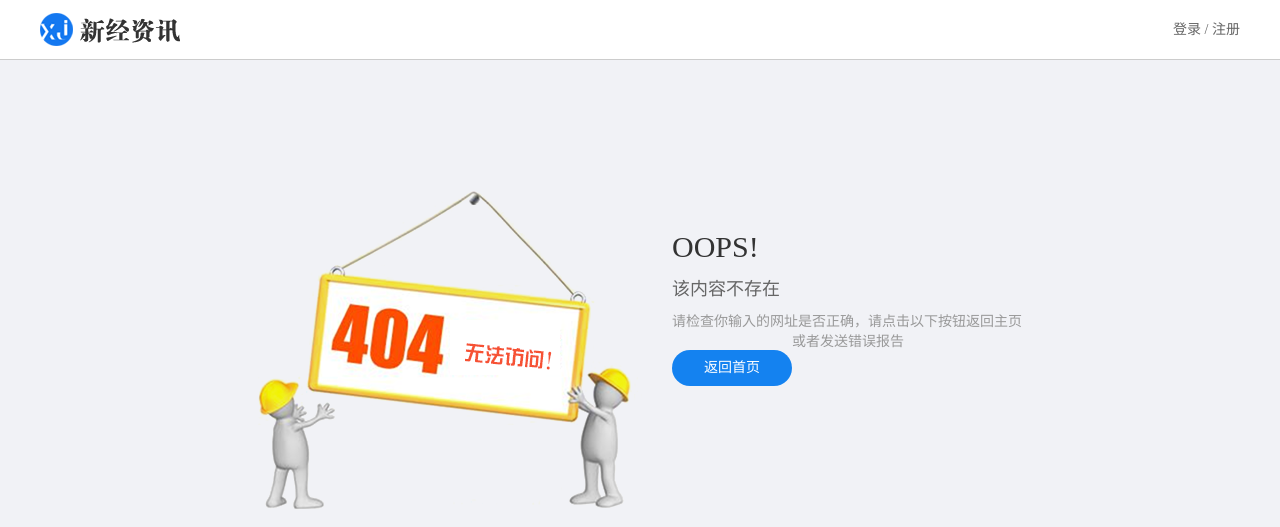
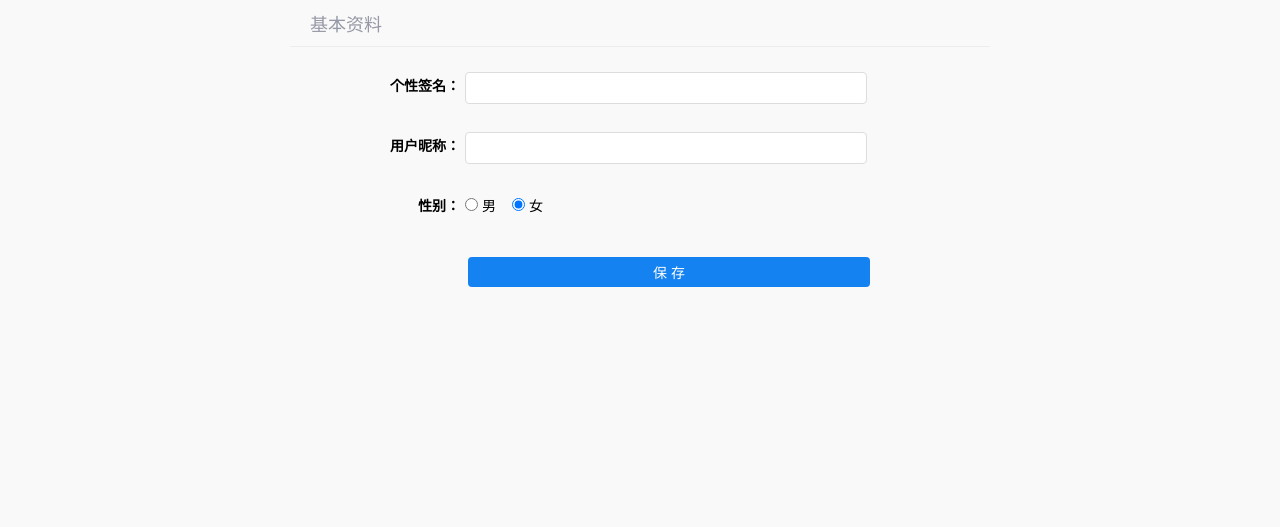
Before and after one commit to shiwanlinswl/Project-Flask, a Flask app: page /user/base_info in a window 1280 px wide. Shown: the top 527 px of the page. Run offline with Flask 2, Linux system fonts and the light colour scheme; parts of the project's set-up code (start-up, migrations or seed data) failed here and were passed over; some libraries are stand-ins or nearby versions.

Commit message:
查询用户基本资料并展示

```diff
--- a/info/modules/profile/views.py
+++ b/info/modules/profile/views.py
@@ -1,6 +1,21 @@
-from flask import render_template, g
+from flask import render_template, g, request
 from . import profile_bp
 from info.utils.common import get_user_data
+
+
+@profile_bp.route("/base_info", methods=["POST", "GET"])
+@get_user_data
+def user_base_info():
+    """
+    基本资料
+    :return:
+    """
+    if request.method == "GET":
+        user = g.user
+        data = {
+            "user_info": user.to_dict() if user else None
+        }
+        return render_template("profile/user_base_info.html", data=data)
 
 
 @profile_bp.route("/info")
--- a/info/templates/profile/user.html
+++ b/info/templates/profile/user.html
@@ -16,7 +16,7 @@
             <div class="user_center_name">{{ data.user_info.nick_name }}</div>
 
 			<ul class="option_list">
-				<li class="active"><a href="../../static/news/html/user_base_info.html" target="main_frame">基本资料</a></li>
+				<li class="active"><a href="{{ url_for("profile.user_base_info") }}" target="main_frame">基本资料</a></li>
 				<li><a href="../../static/news/html/user_pic_info.html" target="main_frame">头像设置</a></li>
 				<li><a href="../../static/news/html/user_follow.html" target="main_frame">我的关注</a></li>
 				<li><a href="../../static/news/html/user_pass_info.html" target="main_frame">密码修改</a></li>
@@ -26,7 +26,7 @@
 			</ul>
 		</div>
     <div class="user_con fr">
-			<iframe src="../../static/news/html/user_base_info.html" frameborder="0" name="main_frame" class="main_frame" id="main_frame"></iframe>
+			<iframe src="{{ url_for("profile.user_base_info") }}" frameborder="0" name="main_frame" class="main_frame" id="main_frame"></iframe>
 		</div>
 {% endblock %}
 
--- /dev/null
+++ b/info/templates/profile/user_base_info.html
@@ -0,0 +1,38 @@
+<!DOCTYPE html>
+<html lang="en">
+<head>
+    <meta charset="UTF-8">
+    <title>用户中心</title>
+    <link rel="stylesheet" type="text/css" href="../../static/news/css/reset.css">
+    <link rel="stylesheet" type="text/css" href="../../static/news/css/main.css">
+    <script type="text/javascript" src="../../static/news/js/jquery-1.12.4.min.js"></script>
+    <script type="text/javascript" src="../../static/news/js/user_base_info.js"></script>
+
+</head>
+<body class="inframe_body">
+    <form class="base_info">
+    <h3>基本资料</h3>
+    <div class="form-group">
+        <label>个性签名：</label>
+        <input type="text" id="signature" name="signature" class="input_txt" value="{{ data.user_info.signature }}">
+    </div>
+    <div class="form-group">
+        <label>用户昵称：</label>
+        <input type="text" id="nick_name" name="nick_name" class="input_txt" value="{{ data.user_info.nick_name }}">
+    </div>
+    <div class="form-group">
+        <label>性别：</label>
+        {% if data.user_info.gender == "MAN" %}
+            <input class="gender" type="radio" name="gender" checked="checked" value="MAN"> <b>男</b>
+            <input class="gender" class="gender" type="radio" name="gender" value="WOMAN">  <b>女</b>
+        {% else %}
+            <input class="gender" type="radio" name="gender" value="MAN"> <b>男</b>&nbsp;&nbsp;&nbsp;
+            <input class="gender" type="radio" name="gender" value="WOMAN" checked="checked">  <b>女</b>
+        {% endif %}
+    </div>
+    <div class="form-group">
+        <input type="submit" value="保 存" class="input_sub">
+    </div>
+</form>
+</body>
+</html>
```
Also changed, not shown: info/static/news/html/user_base_info.html (deleted, +0 -33 lines), 1 other file.
